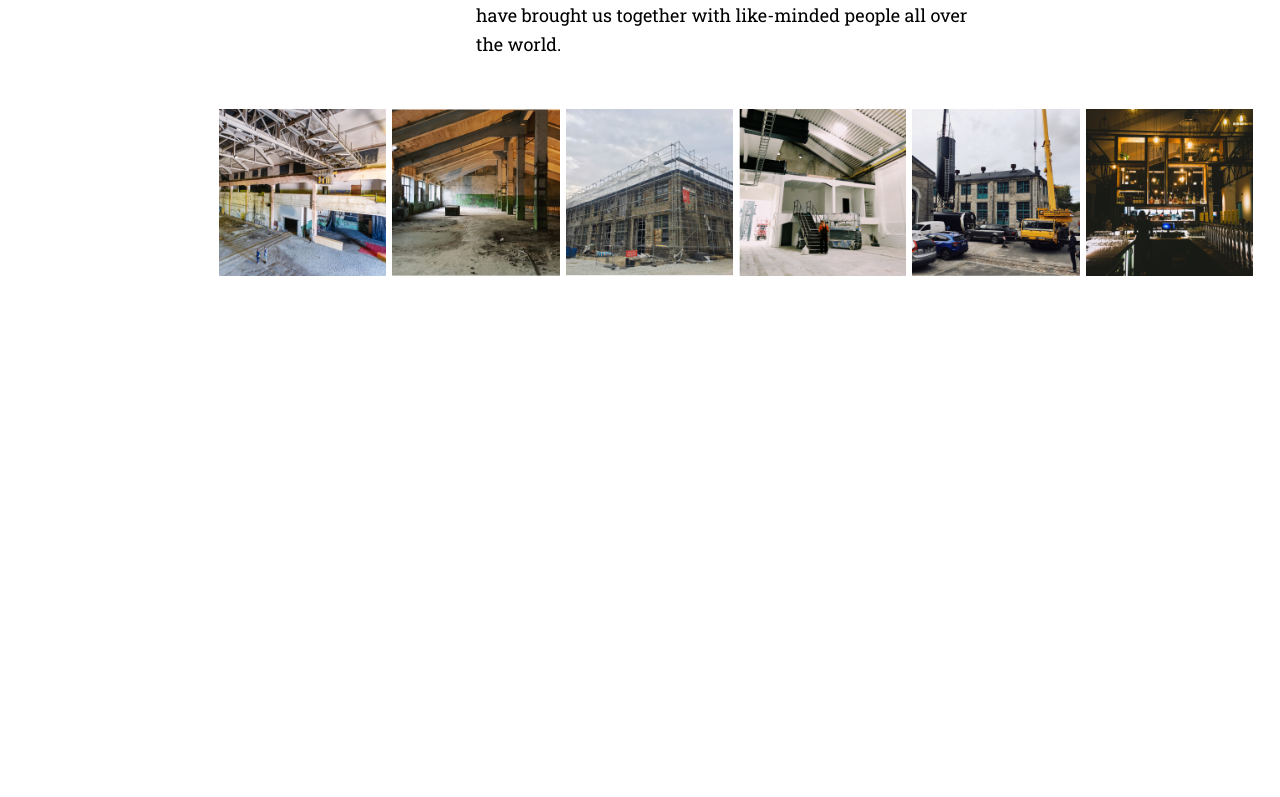
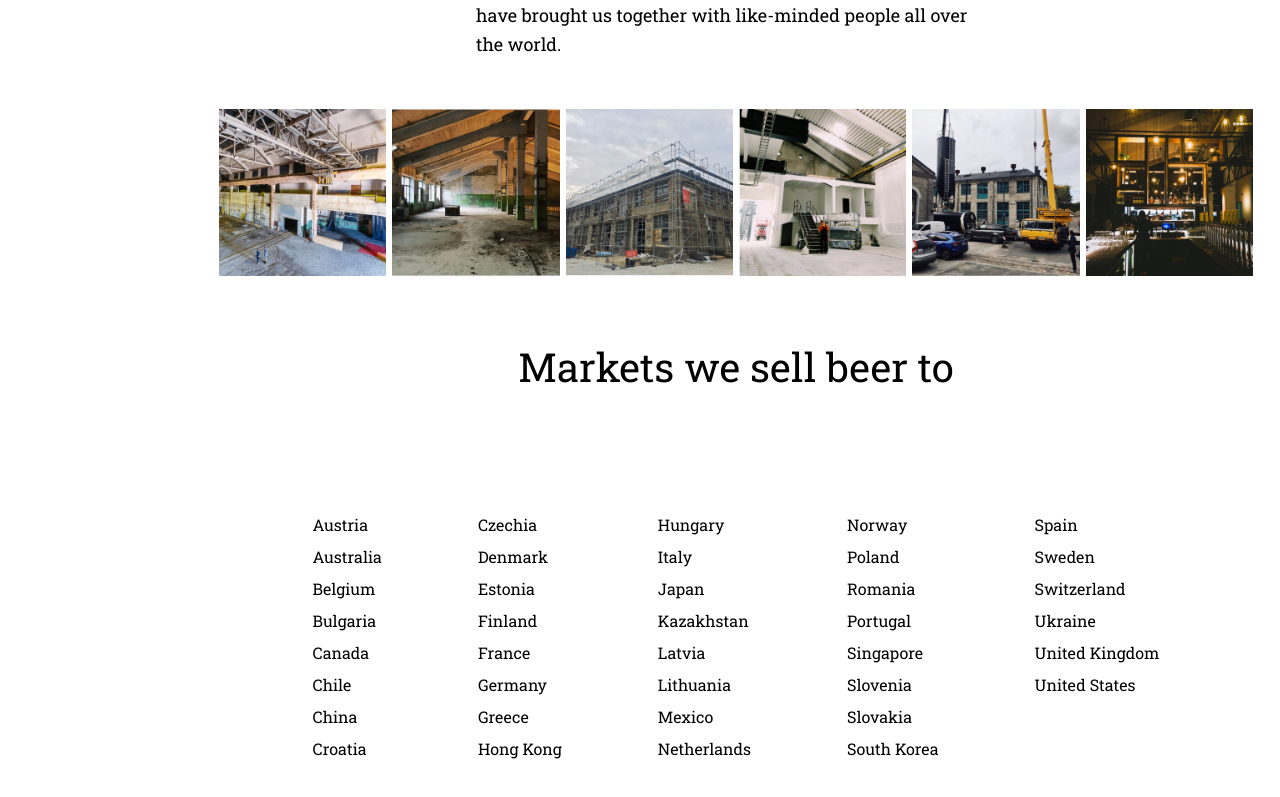
Before and after one commit to KarlErikToom/pohjala, a React (Create React App) app: page /brewery in a window 1280 px wide. Shown: the part 3991-4788 px from the top of the page. Before the commit the page ends 4327 px from the top, so only its background shows below. Built offline with nearby package versions, Linux system fonts and the light colour scheme.

Commit message:
added markets

```diff
--- a/src/components/BreweryImages.jsx
+++ b/src/components/BreweryImages.jsx
@@ -155,6 +155,59 @@ function BreweryImages() {
               <img src={img24} alt="" className="image__row" />
             </figure>
           </div>
+          <div className="markets__wrapper">
+            <h1 className="section__header">Markets we sell beer to</h1>
+            <div className="list__wrapper">
+              <ul className="markets__list">
+                <li>Austria</li>
+                <li>Australia</li>
+                <li>Belgium</li>
+                <li>Bulgaria</li>
+                <li>Canada</li>
+                <li>Chile</li>
+                <li>China</li>
+                <li>Croatia</li>
+              </ul>
+              <ul className="markets__list">
+                <li>Czechia</li>
+                <li>Denmark</li>
+                <li>Estonia</li>
+                <li>Finland</li>
+                <li>France</li>
+                <li>Germany</li>
+                <li>Greece</li>
+                <li>Hong Kong</li>
+              </ul>
+              <ul className="markets__list">
+                <li>Hungary</li>
+                <li>Italy</li>
+                <li>Japan</li>
+                <li>Kazakhstan</li>
+                <li>Latvia</li>
+                <li>Lithuania</li>
+                <li>Mexico</li>
+                <li>Netherlands</li>
+              </ul>
+              <ul className="markets__list">
+                <li>Norway</li>
+                <li>Poland</li>
+                <li>Romania</li>
+                <li>Portugal</li>
+                <li>Singapore</li>
+                <li>Slovenia</li>
+                <li>Slovakia</li>
+                <li>South Korea</li>
+              </ul>
+              <ul className="markets__list">
+                <li>Spain</li>
+                <li>Sweden</li>
+                <li>Switzerland</li>
+                <li>Ukraine</li>
+                <li>United Kingdom</li>
+                <li>United States</li>
+              </ul>
+            </div>
+          </div>
         </div>
       </div>
     </section>
--- a/src/index.css
+++ b/src/index.css
@@ -19,6 +19,9 @@
 a {
   color: black;
   text-decoration: none;
+}
+li{
+  list-style: none;
 }
 h1 {
   font-weight: 400;
@@ -436,3 +439,20 @@ BREWERY
   align-items: center;
   justify-content: center;
 }
+/*markets*/
+#markets{
+  padding: 50px 0;
+}
+.markets__wrapper{
+  display: flex;
+  flex-direction: column;
+  align-items: center;
+  margin: 60px 0;
+}
+.list__wrapper{
+  display: flex;
+}
+.markets__list{
+  padding: 12px 48px;
+  line-height: 2;
+}
```
Lines whose indentation alone changed are shown as unchanged.
